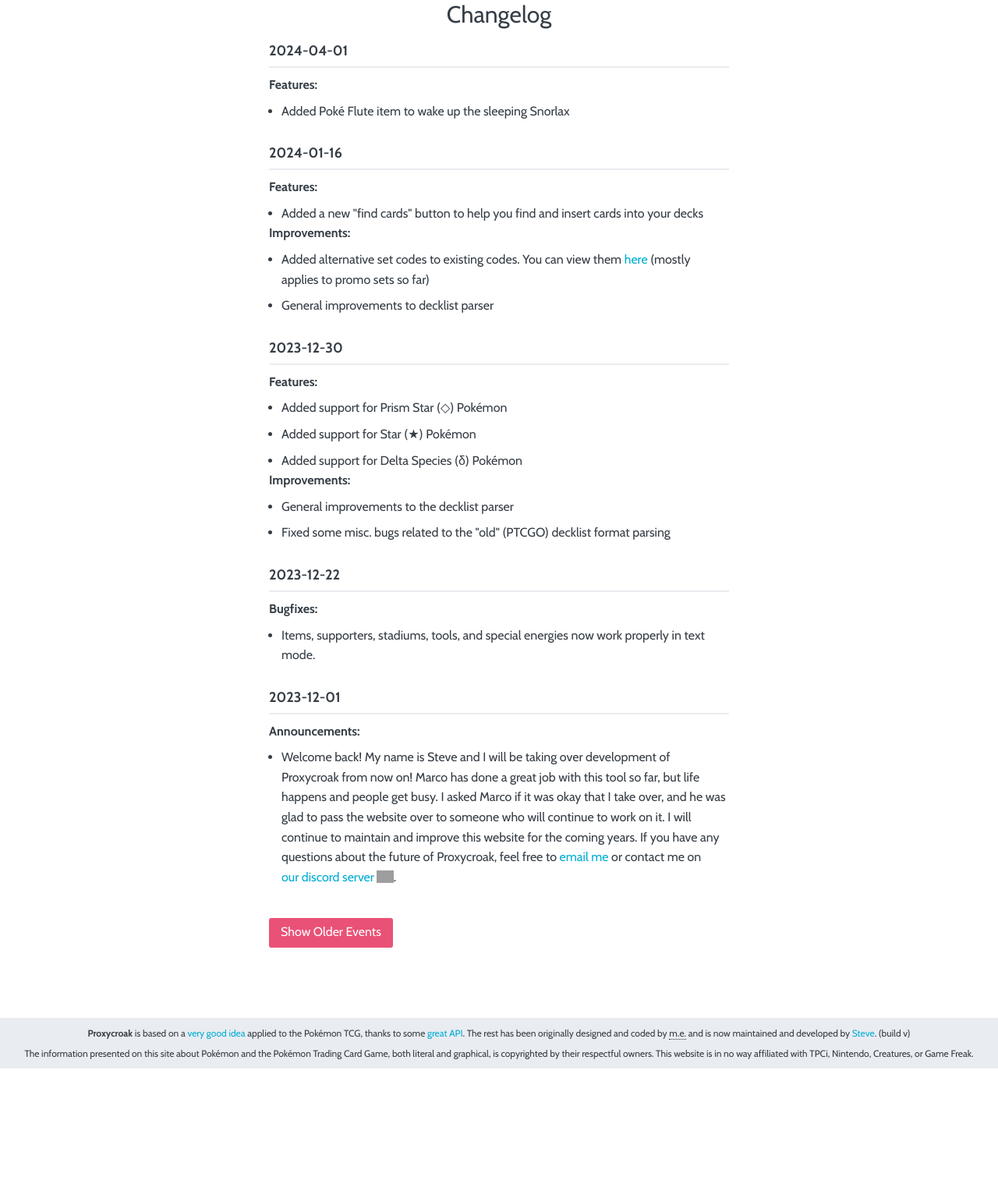
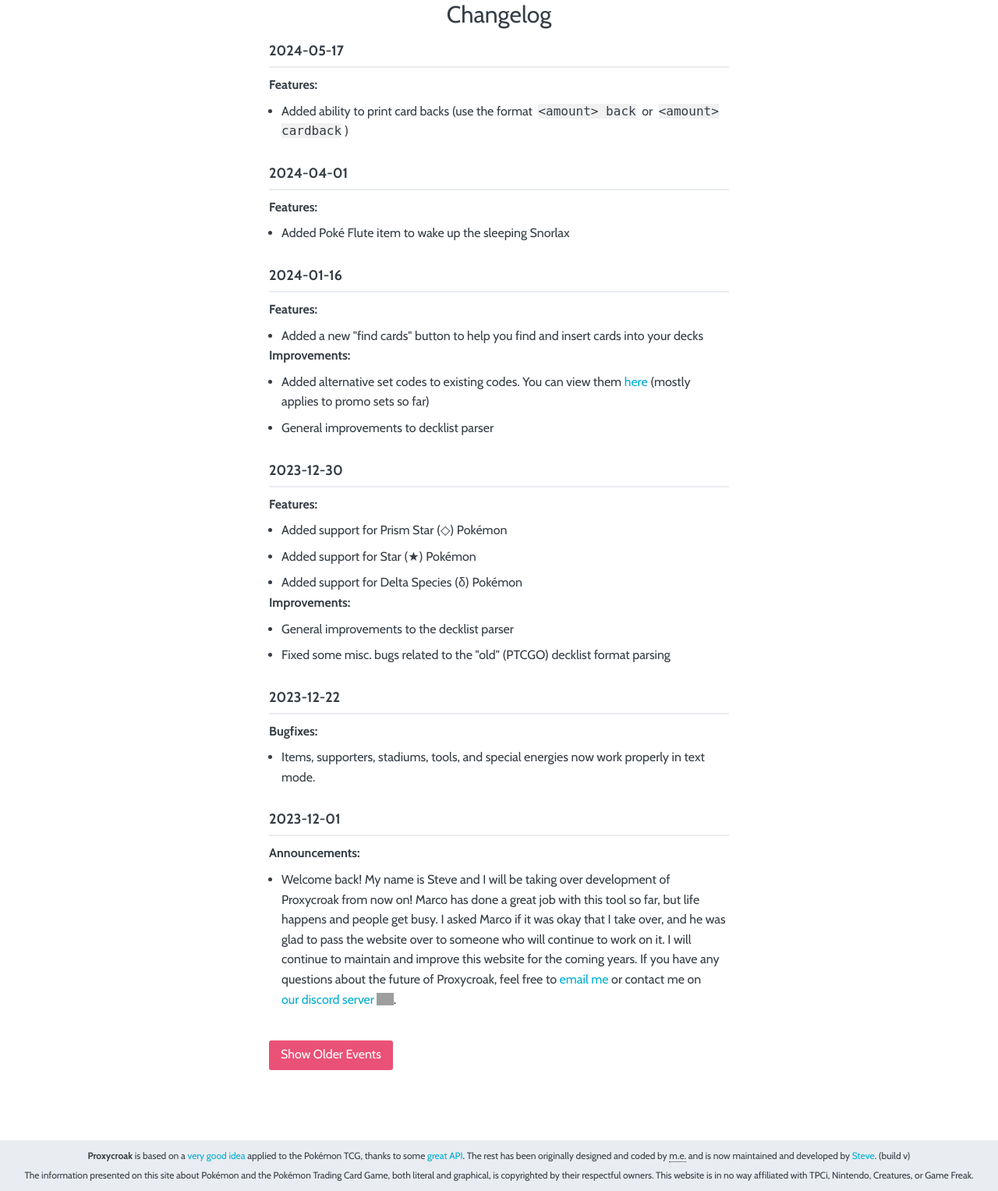
Before and after one commit to stautonico/proxycroak, a Python web app: template proxycroak/templates/pages/changelog.html in a window 1280 px wide. Shown: the part 143-1670 px from the top of the page at 78% size. Before the commit the page ends 1513 px from the top, so only its background shows below. Run offline with Jinja, Linux system fonts and the light colour scheme; the template is opened without the code that fills it, so the values that code supplies are empty; grey boxes are pictures that could not be loaded.

Commit message:
feat(backend): Added support for proxying back of cards
This commit adds a feature that allows you to print proxies of backs of cards by using the  or  keyword in your decklist line (requested by @yordancho

```diff
--- a/proxycroak/blueprints/ui_api/proxies_base.py
+++ b/proxycroak/blueprints/ui_api/proxies_base.py
@@ -14,6 +14,10 @@ def proxies_base(parsed_decklist, options):
         if "error" in card:
             # TODO: Be more specific with the error, maybe get the specific error from the parser?
             errors.append({"card": card["line"], "message": "Invalid line"})
+            continue
+
+        if card["card_name"] == "back":
+            output.append([card, Card(image="/static/img/cards/back")])
             continue
 
         if card["set_id"] in SET_IDS:
--- a/proxycroak/static/css/index.css
+++ b/proxycroak/static/css/index.css
@@ -2068,6 +2068,11 @@ a:disabled {
     pointer-events: none;
 }
 
+code {
+    background-color: #f1f1f1;
+    margin: 0.25em;
+}
+
 @media only screen and (max-width: 640px) {
     .formatBtn {
         width: 100%;
--- a/proxycroak/templates/pages/changelog.html
+++ b/proxycroak/templates/pages/changelog.html
@@ -4,6 +4,14 @@
 <main class="main main--alignTop">
     <div class="row">
         <h1 class="text--title text--center">Changelog</h1>
+        <div class="changelog__event" id="2024-05-17">
+            <h4 class="size--h4 text--divider">2024-05-17</h4>
+            <p><strong>Features:</strong></p>
+            <ul class="list">
+                <li>Added ability to print card backs (use the format <code>&lt;amount&gt; back</code> or <code>&lt;amount&gt; cardback</code>)</li>
+            </ul>
+        </div>
+
         <div class="changelog__event" id="2024-04-01">
             <h4 class="size--h4 text--divider">2024-04-01</h4>
             <p><strong>Features:</strong></p>
```
Also changed, not shown: proxycroak/templates/pages/help.html (+6 -7 lines), proxycroak/util/decklist.py (+13 -0 lines).
